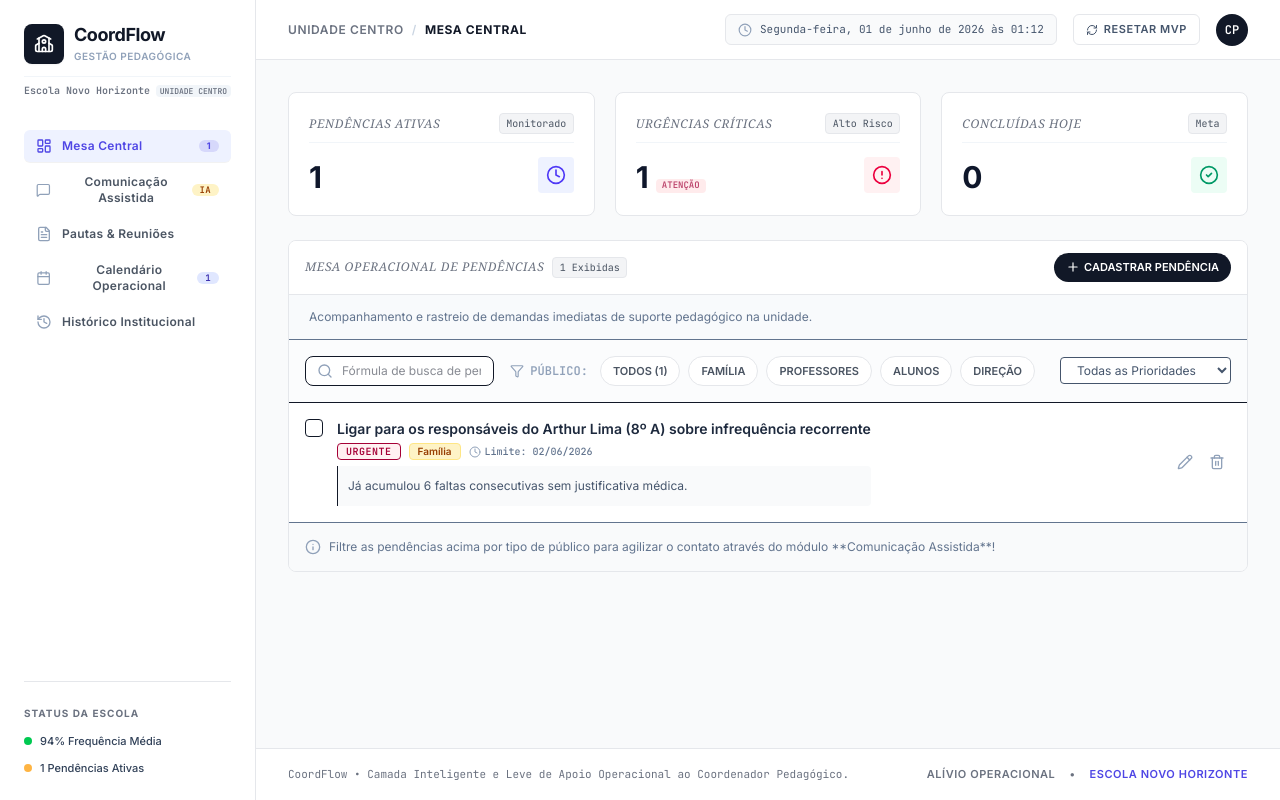
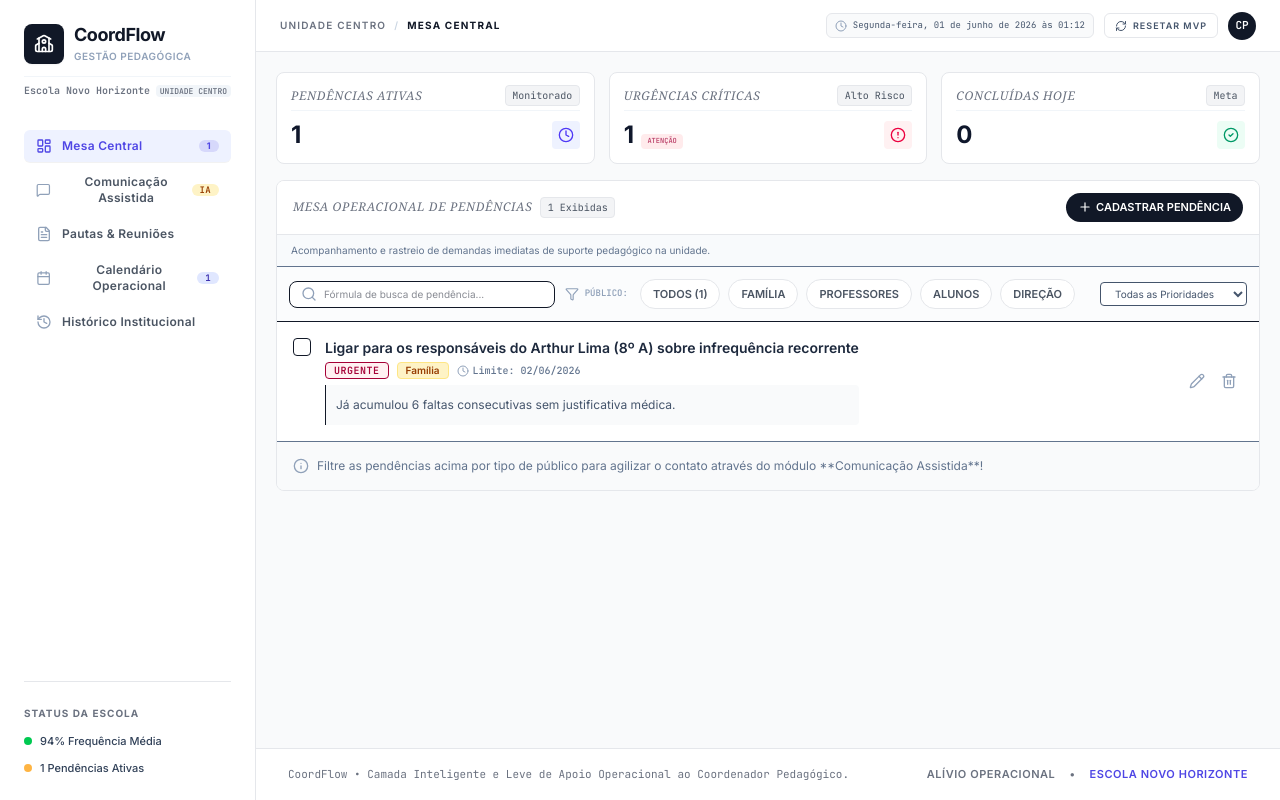
Before and after one commit to ArnaldoAlmeidaBa/coordflow, a React (Vite) app: page / in a window 1280 px wide. Built offline with nearby package versions, Linux system fonts and the light colour scheme.

Commit message:
style(mesa): compactar cabecalho e indicadores

```diff
--- a/src/App.tsx
+++ b/src/App.tsx
@@ -342,8 +342,8 @@ export default function App() {
       <div className="flex-1 flex flex-col min-w-0">
 
         {/* DESKTOP EXCLUSIVE TOP-BAR */}
-        <header className="bg-white border-b border-[#E5E7EB] h-[60px] hidden md:flex items-center justify-between px-8 py-3.5 z-10 sticky top-0">
-          <div className="flex items-center gap-2 text-xs text-[#6B7280] font-semibold tracking-wider uppercase">
+        <header className="bg-white border-b border-[#E5E7EB] h-[52px] hidden md:flex items-center justify-between px-6 py-2 z-10 sticky top-0">
+          <div className="flex items-center gap-2 text-[10px] text-[#6B7280] font-semibold tracking-[0.12em] uppercase">
             <span>Unidade Centro</span>
             <span className="text-slate-300">/</span>
             <span className="text-[#111827] font-bold">
@@ -355,25 +355,25 @@ export default function App() {
             </span>
           </div>
 
-          <div className="flex items-center gap-4">
+          <div className="flex items-center gap-2.5">
 
             {/* Clock */}
-            <div className="flex items-center space-x-2 text-slate-600 text-[11px] font-mono bg-[#F9FAFB] border border-[#E5E7EB] px-3 py-1.5 rounded-md">
-              <Clock className="w-3.5 h-3.5 text-slate-400" />
+            <div className="flex items-center space-x-1.5 text-slate-600 text-[9px] font-mono bg-[#F9FAFB] border border-[#E5E7EB] px-2 py-1.25 rounded-md">
+              <Clock className="w-3 h-3 text-slate-400" />
               <span>{clockString}</span>
             </div>
 
             {/* Reset */}
             <button
               onClick={handleFullReset}
-              className="flex items-center space-x-1.5 px-3 py-1.5 border border-[#E5E7EB] hover:border-slate-400 rounded-md text-slate-600 hover:text-[#111827] text-[11px] font-semibold uppercase tracking-wider transition-all bg-white"
+              className="flex items-center space-x-1.5 px-2.5 py-1.25 border border-[#E5E7EB] hover:border-slate-400 rounded-md text-slate-600 hover:text-[#111827] text-[9px] font-semibold uppercase tracking-[0.11em] transition-all bg-white"
             >
               <RefreshCw className="w-3 h-3" />
               <span>Resetar MVP</span>
             </button>
 
             {/* Custom user initial badge matching our template design */}
-            <div className="w-8 h-8 rounded-full bg-[#111827] text-white flex items-center justify-center text-xs font-bold font-mono" title="arnaldodealmeida@gmail.com">
+            <div className="w-7 h-7 rounded-full bg-[#111827] text-white flex items-center justify-center text-[11px] font-bold font-mono" title="arnaldodealmeida@gmail.com">
               CP
             </div>
 
@@ -381,7 +381,7 @@ export default function App() {
         </header>
 
         {/* CORE SCROLLABLE CONTAINER */}
-        <main className="flex-grow p-4 md:p-8 overflow-y-auto space-y-6">
+        <main className="flex-grow p-4 md:p-5 overflow-y-auto space-y-4">
 
           {activeTab === 'mesa' && (
             <MesaCentral
--- a/src/components/MesaCentral.tsx
+++ b/src/components/MesaCentral.tsx
@@ -151,49 +151,49 @@ export default function MesaCentral({
   };
 
   return (
-    <div className="space-y-6">
+    <div className="space-y-3.5 md:space-y-4">
       {/* Dynamic Summary Cards to anchor context */}
-      <div className="grid grid-cols-1 md:grid-cols-3 gap-5">
-        <div id="stat-pending" className="tech-card p-5 bg-white">
-          <div className="flex justify-between items-center pb-2 border-b border-slate-100 mb-3">
+      <div className="grid grid-cols-1 md:grid-cols-3 gap-3.5">
+        <div id="stat-pending" className="tech-card bg-white px-3.5 py-3 [&_.tech-card-title]:text-[10px] [&_.tech-card-title]:tracking-[0.025em] [&_.tech-badge]:text-[8px] [&_.tech-badge]:px-1.5 [&_.tech-badge]:py-0.5">
+          <div className="flex justify-between items-center pb-1 border-b border-slate-100 mb-2">
             <span className="tech-card-title">Pendências Ativas</span>
             <span className="tech-badge">Monitorado</span>
           </div>
           <div className="flex items-center justify-between">
-            <h4 className="text-3xl font-extrabold text-slate-900 mt-1 tracking-tight font-sans">{pendingCount}</h4>
-            <div className="p-2 bg-indigo-50 text-indigo-600 rounded">
-              <Clock className="w-5 h-5" />
+            <h4 className="text-2xl font-extrabold text-slate-900 tracking-tight font-sans">{pendingCount}</h4>
+            <div className="p-1.5 bg-indigo-50 text-indigo-600 rounded">
+              <Clock className="w-4 h-4" />
             </div>
           </div>
         </div>
 
-        <div id="stat-high" className="tech-card p-5 bg-white">
-          <div className="flex justify-between items-center pb-2 border-b border-slate-100 mb-3">
+        <div id="stat-high" className="tech-card bg-white px-3.5 py-3 [&_.tech-card-title]:text-[10px] [&_.tech-card-title]:tracking-[0.025em] [&_.tech-badge]:text-[8px] [&_.tech-badge]:px-1.5 [&_.tech-badge]:py-0.5 [&_span.uppercase]:text-[7px] [&_span.uppercase]:py-0.5">
+          <div className="flex justify-between items-center pb-1 border-b border-slate-100 mb-2">
             <span className="tech-card-title">Urgências Críticas</span>
             <span className="tech-badge bg-rose-50 text-rose-700 border-rose-100">Alto Risco</span>
           </div>
           <div className="flex items-center justify-between">
             <div className="flex items-baseline space-x-2">
-              <h4 className="text-3xl font-extrabold text-slate-900 mt-1 tracking-tight">{highPriorityCount}</h4>
+              <h4 className="text-2xl font-extrabold text-slate-900 tracking-tight">{highPriorityCount}</h4>
               {highPriorityCount > 0 && (
                 <span className="text-[9px] font-mono font-bold bg-rose-100 text-rose-800 px-1.5 py-0.2 rounded uppercase animate-pulse">Atenção</span>
               )}
             </div>
-            <div className={`p-2 rounded ${highPriorityCount > 0 ? 'bg-rose-50 text-rose-600' : 'bg-slate-50 text-slate-400'}`}>
-              <AlertCircle className="w-5 h-5" />
+            <div className={`p-1.5 rounded ${highPriorityCount > 0 ? 'bg-rose-50 text-rose-600' : 'bg-slate-50 text-slate-400'}`}>
+              <AlertCircle className="w-4 h-4" />
             </div>
           </div>
         </div>
 
-        <div id="stat-completed" className="tech-card p-5 bg-white">
-          <div className="flex justify-between items-center pb-2 border-b border-slate-100 mb-3">
+        <div id="stat-completed" className="tech-card bg-white px-3.5 py-3 [&_.tech-card-title]:text-[10px] [&_.tech-card-title]:tracking-[0.025em] [&_.tech-badge]:text-[8px] [&_.tech-badge]:px-1.5 [&_.tech-badge]:py-0.5">
+          <div className="flex justify-between items-center pb-1 border-b border-slate-100 mb-2">
             <span className="tech-card-title">Concluídas Hoje</span>
             <span className="tech-badge bg-emerald-50 text-emerald-800 border-emerald-100">Meta</span>
           </div>
           <div className="flex items-center justify-between">
-            <h4 className="text-3xl font-extrabold text-slate-900 mt-1 tracking-tight">{completedCount}</h4>
-            <div className="p-2 bg-emerald-50 text-emerald-600 rounded">
-              <CheckCircle2 className="w-5 h-5" />
+            <h4 className="text-2xl font-extrabold text-slate-900 tracking-tight">{completedCount}</h4>
+            <div className="p-1.5 bg-emerald-50 text-emerald-600 rounded">
+              <CheckCircle2 className="w-4 h-4" />
             </div>
           </div>
         </div>
@@ -202,7 +202,7 @@ export default function MesaCentral({
       {/* Main Panel Content split into actions + list */}
       <div className="tech-card">
         {/* Header controller */}
-        <div className="tech-card-header bg-white">
+        <div className="tech-card-header bg-white px-3.5 py-2.5 [&_.tech-card-title]:text-[10px] [&_.tech-card-title]:tracking-[0.025em] [&_.tech-badge]:text-[8px] [&_.tech-btn-primary]:px-3.5 [&_.tech-btn-primary]:py-1.25 [&_.tech-btn-primary]:text-[9px]">
           <div className="flex items-center space-x-2">
             <span className="tech-card-title">Mesa Operacional de Pendências</span>
             <span className="tech-badge">{filteredTasks.length} Exibidas</span>
@@ -218,13 +218,13 @@ export default function MesaCentral({
         </div>
 
         {/* Action subtitle banner */}
-        <div className="px-5 py-3.5 bg-slate-50 border-b border-slate-150 text-xs text-slate-500 font-sans">
+        <div className="px-3.5 py-2 bg-slate-50 border-b border-slate-150 text-[10px] text-slate-500 font-sans">
           Acompanhamento e rastreio de demandas imediatas de suporte pedagógico na unidade.
         </div>
 
         {/* Collapsible Action Add-Form Widget */}
         {isFormOpen && (
-          <form id="new-task-form" onSubmit={handleSubmit} className="p-6 bg-[#F9FAFB] border-b border-slate-200 space-y-4">
+          <form id="new-task-form" onSubmit={handleSubmit} className="p-4 bg-[#F9FAFB] border-b border-slate-200 space-y-3.5">
             <div className="grid grid-cols-1 md:grid-cols-2 gap-4">
               <div className="space-y-1.5">
                 <label className="text-xs font-bold text-slate-600 uppercase tracking-wider">O que precisa ser feito? *</label>
@@ -312,7 +312,7 @@ export default function MesaCentral({
         )}
 
         {/* Filters and search controller */}
-        <div className="p-4 border-b border-light pb-4 flex flex-col xl:flex-row xl:items-center xl:justify-between gap-4 bg-slate-50/50">
+        <div className="p-3 border-b border-light flex flex-col xl:flex-row xl:items-center xl:justify-between gap-2.5 bg-slate-50/50 [&_.tech-btn-pill]:px-2.5 [&_.tech-btn-pill]:py-1.25 [&_.tech-btn-pill]:text-[9px]">
           {/* Quick search input */}
           <div className="relative flex-1 max-w-sm">
             <Search className="w-4 h-4 text-slate-400 absolute left-3 top-1/2 -translate-y-1/2" />
@@ -321,13 +321,13 @@ export default function MesaCentral({
               value={searchTerm}
               onChange={(e) => setSearchTerm(e.target.value)}
               placeholder="Fórmula de busca de pendência..."
-              className="w-full pl-9 pr-3 py-1.5 bg-white border border-slate-250 rounded-lg text-xs font-sans text-slate-850 focus:outline-hidden"
+              className="w-full pl-8.5 pr-3 py-1.25 bg-white border border-slate-250 rounded-lg text-[10px] font-sans text-slate-850 focus:outline-hidden"
             />
           </div>
 
           {/* Filtering buttons */}
           <div className="flex flex-wrap items-center gap-2">
-            <div className="flex items-center space-x-1.5 text-xs font-mono text-slate-400 font-bold uppercase mr-1">
+            <div className="flex items-center space-x-1.5 text-[9px] font-mono text-slate-400 font-bold uppercase mr-1">
               <Filter className="w-3.5 h-3.5 text-slate-400" />
               <span>Público:</span>
             </div>
@@ -373,7 +373,7 @@ export default function MesaCentral({
             <select
               value={selectedPriority}
               onChange={(e) => setSelectedPriority(e.target.value)}
-              className="px-3 py-1 text-xs bg-white text-slate-600 border border-slate-250 rounded focus:outline-hidden"
+              className="px-2.5 py-1 text-[10px] bg-white text-slate-600 border border-slate-250 rounded focus:outline-hidden"
             >
               <option value="todos">Todas as Prioridades</option>
               <option value="alta">Apenas Alta / Urgente</option>
```
